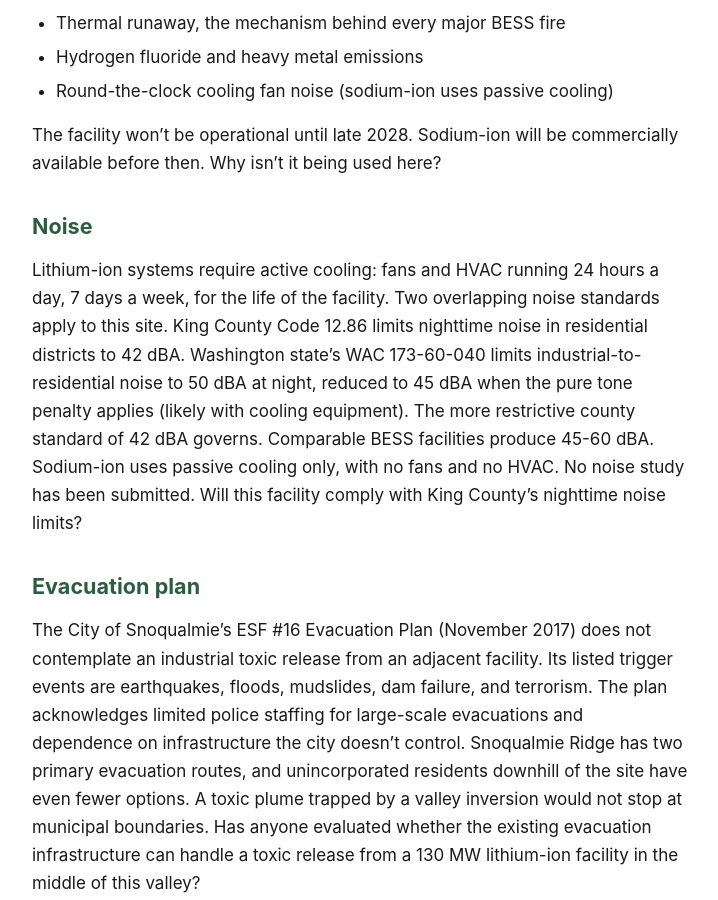
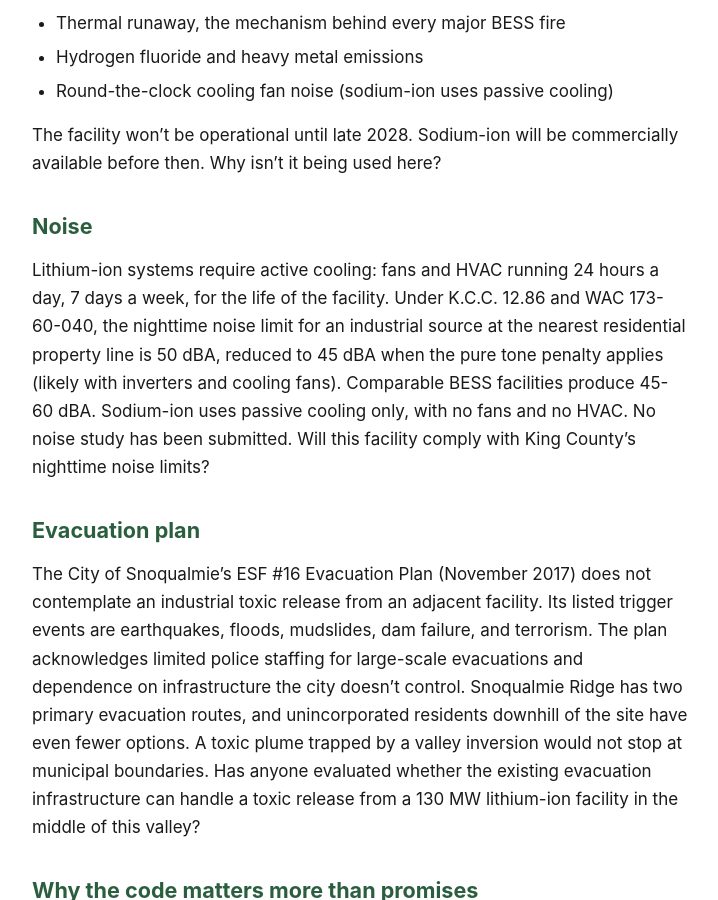
Before and after one commit to calef/cascadia-ridge-bess, a Jekyll site: the page built from _pages/what-we-are-asking.md, in a window 1280 px wide and 900 px high, scrolled down 505 px. Shown: the whole window, without its empty margins (280-998 px from the left). Built offline with Jekyll 4.4.1, drawn with Linux system fonts in a browser that asks for light colours.

Commit message:
Deploy site 2026-04-03-183832

```diff
--- a/_pages/what-we-are-asking.md
+++ b/_pages/what-we-are-asking.md
@@ -18,7 +18,7 @@ The facility won't be operational until late 2028. Sodium-ion will be commercial
 
 ## Noise
 
-Lithium-ion systems require active cooling: fans and HVAC running 24 hours a day, 7 days a week, for the life of the facility. Two overlapping noise standards apply to this site. King County Code 12.86 limits nighttime noise in residential districts to 42 dBA. Washington state's WAC 173-60-040 limits industrial-to-residential noise to 50 dBA at night, reduced to 45 dBA when the pure tone penalty applies (likely with cooling equipment). The more restrictive county standard of 42 dBA governs. Comparable BESS facilities produce 45-60 dBA. Sodium-ion uses passive cooling only, with no fans and no HVAC. No noise study has been submitted. Will this facility comply with King County's nighttime noise limits?
+Lithium-ion systems require active cooling: fans and HVAC running 24 hours a day, 7 days a week, for the life of the facility. Under K.C.C. 12.86 and WAC 173-60-040, the nighttime noise limit for an industrial source at the nearest residential property line is 50 dBA, reduced to 45 dBA when the pure tone penalty applies (likely with inverters and cooling fans). Comparable BESS facilities produce 45-60 dBA. Sodium-ion uses passive cooling only, with no fans and no HVAC. No noise study has been submitted. Will this facility comply with King County's nighttime noise limits?
 
 ## Evacuation plan
 
```
